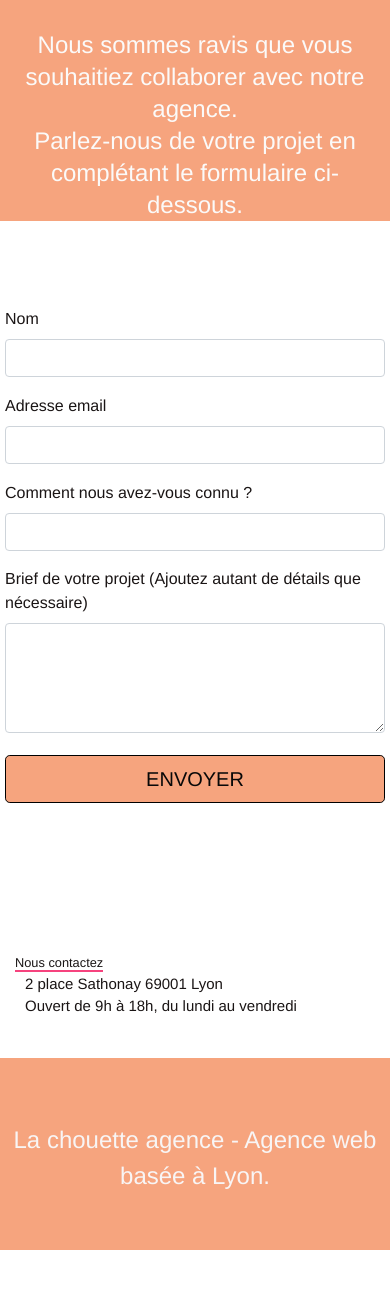
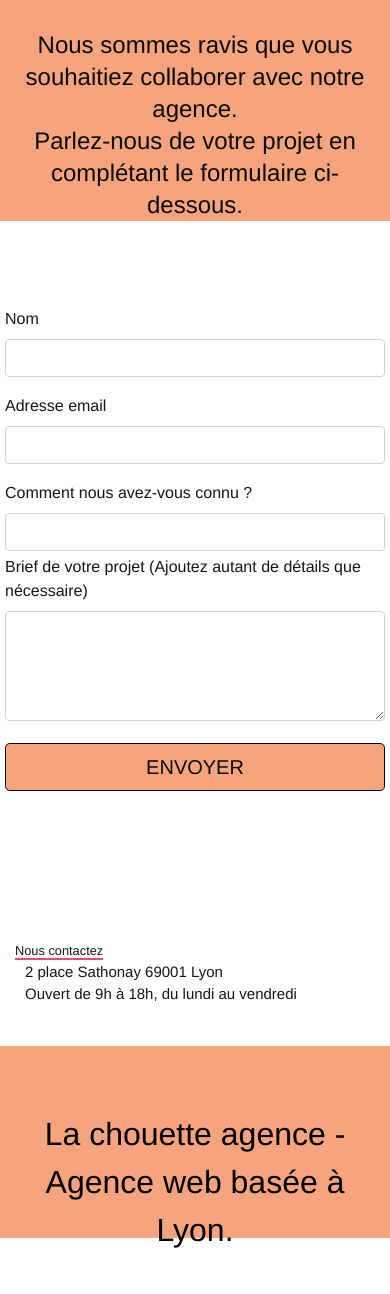
Before and after one commit to Marion3191/fabrismarion_4_21-10-2021, a plain HTML site: page contact.html in a window 390 px wide. Shown: the part 190-1484 px from the top of the page. Before the commit the page ends 1440 px from the top, so only its background shows below. Drawn offline with nearby package versions, Linux system fonts and the light colour scheme.

Commit message:
formulaire

```diff
--- a/contact.html
+++ b/contact.html
@@ -52,11 +52,11 @@
 								<label for="email">Adresse email</label>
 								<input id="email" class="form-control" type="email" required />
 							</div>
-							<div class="form-group">
+							<div class="form-message">
 								<label for="message">Comment nous avez-vous connu ?</label>
 								<input class="form-control" type="email" required id="input_504" />
 							</div>
-							<div class="form-group">
+							<div class="form-text">
 								<label for="message">Brief de votre projet (Ajoutez autant de détails que nécessaire)<br></label><textarea id="message" class="form-control" rows="4" cols="50" required></textarea>
 							</div>
 							<button class="bloc-button btn btn-lg btn-block cta-hero btn-atomic-tangerine color-btn" type="submit">Envoyer</button>
@@ -75,7 +75,7 @@
 		</main>
 		<footer >
 			<div class="bloc bgc-atomic-tangerine d-bloc pied" id="bloc-8">
-				<p class="text-center white text-pied">La chouette agence - Agence web basée à Lyon.</p><br>
+				<p class="text-center text-pied">La chouette agence - Agence web basée à Lyon.</p><br>
 			</div>
 		</footer>
 	</body>
--- a/style.css
+++ b/style.css
@@ -356,8 +356,9 @@ a:hover {
 .textp2{
     font-size: 1.5rem;
     line-height: 2rem;
-    color: white !important;
+
 }
+
 
 
 .envoyer{
@@ -371,7 +372,8 @@ text-align: center;
 padding-top: 4rem;
 }
 .text-pied{
-    font-size: 1.5rem;
+    font-size: 2rem;
+    color: black !important;
 }
 .navbar-toggle {
     margin: 10px 10px 0 0;
@@ -826,10 +828,10 @@ h4 {
 }
 
 .tc-white {
-    color: #fbfaf9!important;
+    color: #0a0a0a!important;
 }
 .tcs-white{
-    color: rgb(255, 255, 255);
+    color: rgb(255, 255, 255)!important;
 }
 
 .nav-accueilp2{
@@ -908,13 +910,13 @@ h4 {
     }
 }
 
-@media only screen and (min-device-width: 768px) and (max-device-width: 1024px) and (orientation: landscape) {
+@media only screen and (min-width: 768px) and (max-width: 1024px) and (orientation: landscape) {
     .b-parallax {
         background-attachment: scroll;
     }
 }
 
-@media only screen and (min-device-width: 1024px) and (max-device-width: 1366px) and (-webkit-min-device-pixel-ratio: 1.5) {
+@media only screen and (min-width: 1024px) and (max-width: 1366px) and (-webkit-min-device-pixel-ratio: 1.5) {
     .b-parallax {
         background-attachment: scroll;
     }
@@ -932,10 +934,6 @@ h4 {
         overflow-x: hidden;
         position: relative;
     }
-    .bloc {
-        padding-left: constant(safe-area-inset-left);
-        padding-right: constant(safe-area-inset-right);
-    }
     .bloc-group,
     .bloc-group .bloc {
         display: block;
@@ -944,8 +942,6 @@ h4 {
     .bloc-fill-screen .fill-bloc-top-edge,
     .bloc-fill-screen .fill-bloc-bottom-edge {
         padding: 0 20px;
-        padding-left: constant(safe-area-inset-left);
-        padding-right: constant(safe-area-inset-right);
     }
 }
 
```
Also changed, not shown: index.html (+1 -1 lines).
